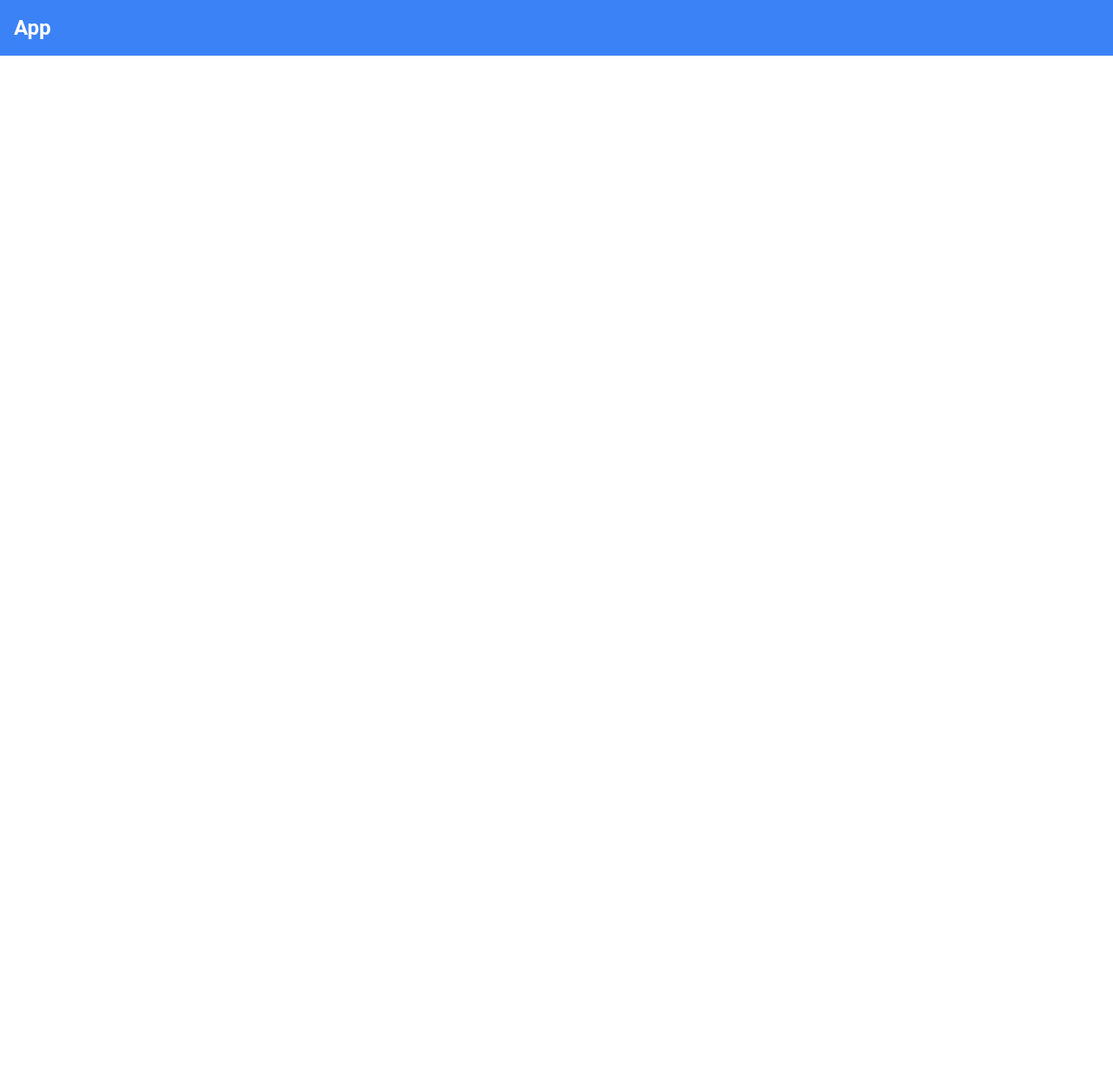
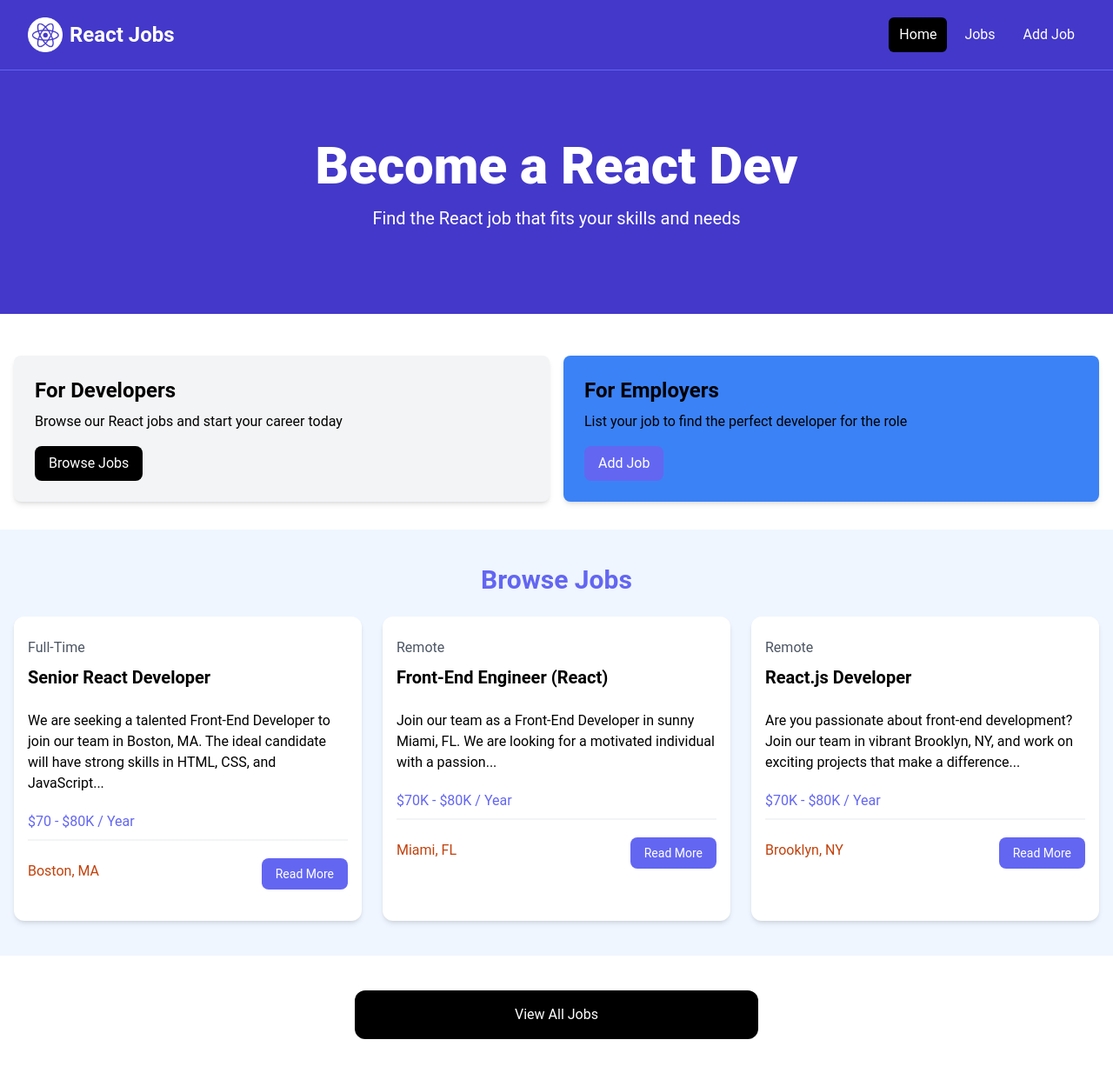
Before and after one commit to Quantumben/reactjs-job, a React (Vite) app: page / in a window 1280 px wide. Shown: the whole page at 87% size. Before the commit the page ends 800 px from the top, so only its background shows below. Built offline with nearby package versions, Linux system fonts and the light colour scheme.

Commit message:
Added Component and component children

```diff
--- a/src/App.jsx
+++ b/src/App.jsx
@@ -1,10 +1,128 @@
 import React from 'react'
+import Navbar from './components/Navbar'
+import Hero from './components/Hero'
+import HomeCards from './components/HomeCards'
 
 const App = () => {
   return (
-    <div className="text-2xl font-bold bg-blue-500 text-white p-4">
-      App
-    </div>
+    <>
+      <Navbar />
+
+      {/* <!-- Hero --> */}
+      <Hero title="Become a React Dev"  subtitle="Find the React job that fits your skills and needs" />
+
+      {/* <!-- Developers and Employers --> */}
+      <HomeCards />
+
+      {/* <!-- Browse Jobs --> */}
+      <section className="bg-blue-50 px-4 py-10">
+        <div className="container-xl lg:container m-auto">
+          <h2 className="text-3xl font-bold text-indigo-500 mb-6 text-center">
+            Browse Jobs
+          </h2>
+          <div className="grid grid-cols-1 md:grid-cols-3 gap-6">
+            {/* <!-- Job Listing 1 --> */}
+            <div className="bg-white rounded-xl shadow-md relative">
+              <div className="p-4">
+                <div className="mb-6">
+                  <div className="text-gray-600 my-2">Full-Time</div>
+                  <h3 className="text-xl font-bold">Senior React Developer</h3>
+                </div>
+
+                <div className="mb-5">
+                  We are seeking a talented Front-End Developer to join our team in Boston, MA. The ideal candidate will have strong skills in HTML, CSS, and JavaScript...
+                </div>
+
+                <h3 className="text-indigo-500 mb-2">$70 - $80K / Year</h3>
+
+                <div className="border border-gray-100 mb-5"></div>
+
+                <div className="flex flex-col lg:flex-row justify-between mb-4">
+                  <div className="text-orange-700 mb-3">
+                    <i className="fa-solid fa-location-dot text-lg"></i>
+                    Boston, MA
+                  </div>
+                  <a
+                    href="job.html"
+                    className="h-[36px] bg-indigo-500 hover:bg-indigo-600 text-white px-4 py-2 rounded-lg text-center text-sm"
+                  >
+                    Read More
+                  </a>
+                </div>
+              </div>
+            </div>
+            {/* <!-- Job Listing 2 --> */}
+            <div className="bg-white rounded-xl shadow-md relative">
+              <div className="p-4">
+                <div className="mb-6">
+                  <div className="text-gray-600 my-2">Remote</div>
+                  <h3 className="text-xl font-bold">Front-End Engineer (React)</h3>
+                </div>
+
+                <div className="mb-5">
+                  Join our team as a Front-End Developer in sunny Miami, FL. We are looking for a motivated individual with a passion...
+                </div>
+
+                <h3 className="text-indigo-500 mb-2">$70K - $80K / Year</h3>
+
+                <div className="border border-gray-100 mb-5"></div>
+
+                <div className="flex flex-col lg:flex-row justify-between mb-4">
+                  <div className="text-orange-700 mb-3">
+                    <i className="fa-solid fa-location-dot text-lg"></i>
+                    Miami, FL
+                  </div>
+                  <a
+                    href="job.html"
+                    className="h-[36px] bg-indigo-500 hover:bg-indigo-600 text-white px-4 py-2 rounded-lg text-center text-sm"
+                  >
+                    Read More
+                  </a>
+                </div>
+              </div>
+            </div>
+            {/* <!-- Job Listing 3 --> */}
+            <div className="bg-white rounded-xl shadow-md relative">
+              <div className="p-4">
+                <div className="mb-6">
+                  <div className="text-gray-600 my-2">Remote</div>
+                  <h3 className="text-xl font-bold">React.js Developer</h3>
+                </div>
+
+                <div className="mb-5">
+                  Are you passionate about front-end development? Join our team in vibrant Brooklyn, NY, and work on exciting projects that make a difference...
+                </div>
+
+                <h3 className="text-indigo-500 mb-2">$70K - $80K / Year</h3>
+
+                <div className="border border-gray-100 mb-5"></div>
+
+                <div className="flex flex-col lg:flex-row justify-between mb-4">
+                  <div className="text-orange-700 mb-3">
+                    <i className="fa-solid fa-location-dot text-lg"></i>
+                    Brooklyn, NY
+                  </div>
+                  <a
+                    href="job.html"
+                    className="h-[36px] bg-indigo-500 hover:bg-indigo-600 text-white px-4 py-2 rounded-lg text-center text-sm"
+                  >
+                    Read More
+                  </a>
+                </div>
+              </div>
+            </div>
+          </div>
+        </div>
+      </section>
+
+      <section className="m-auto max-w-lg my-10 px-6">
+        <a
+          href="jobs.html"
+          className="block bg-black text-white text-center py-4 px-6 rounded-xl hover:bg-gray-700"
+        >View All Jobs</a
+        >
+      </section>
+    </>
   )
 }
 
--- /dev/null
+++ b/src/components/Card.jsx
@@ -0,0 +1,11 @@
+import React from 'react'
+
+const Card = ({ children, bg = "bg-gray-100" }) => {
+  return (
+    <div className={bg + " p-6 rounded-lg shadow-md"}>
+        {children}
+    </div>
+  )
+}
+
+export default Card
--- /dev/null
+++ b/src/components/Hero.jsx
@@ -0,0 +1,24 @@
+import React from 'react'
+
+const Hero = (props) => {
+  return (
+      <section className="bg-indigo-700 py-20 mb-4">
+        <div
+          className="max-w-7xl mx-auto px-4 sm:px-6 lg:px-8 flex flex-col items-center"
+        >
+          <div className="text-center">
+            <h1
+              className="text-4xl font-extrabold text-white sm:text-5xl md:text-6xl"
+            >
+              {props.title}
+            </h1>
+            <p className="my-4 text-xl text-white">
+                {props.subtitle}
+            </p>
+          </div>
+        </div>
+      </section>
+  )
+}
+
+export default Hero
--- /dev/null
+++ b/src/components/HomeCards.jsx
@@ -0,0 +1,40 @@
+import React from 'react'
+import Card from './Card'
+
+const HomeCards = () => {
+    return (
+        <section className="py-4">
+            <div className="container-xl lg:container m-auto">
+                <div className="grid grid-cols-1 md:grid-cols-2 gap-4 p-4 rounded-lg">
+                    <Card>
+                        <h2 className="text-2xl font-bold">For Developers</h2>
+                        <p className="mt-2 mb-4">
+                            Browse our React jobs and start your career today
+                        </p>
+                        <a
+                            href="/jobs.html"
+                            className="inline-block bg-black text-white rounded-lg px-4 py-2 hover:bg-gray-700"
+                        >
+                            Browse Jobs
+                        </a>
+                    </Card>
+
+                    <Card bg="bg-blue-500">
+                        <h2 className="text-2xl font-bold">For Employers</h2>
+                        <p className="mt-2 mb-4">
+                            List your job to find the perfect developer for the role
+                        </p>
+                        <a
+                            href="/add-job.html"
+                            className="inline-block bg-indigo-500 text-white rounded-lg px-4 py-2 hover:bg-indigo-600"
+                        >
+                            Add Job
+                        </a>
+                    </Card>
+                </div>
+            </div>
+        </section>
+    )
+}
+
+export default HomeCards
--- /dev/null
+++ b/src/components/Navbar.jsx
@@ -0,0 +1,49 @@
+import React from 'react'
+import logo from '../assets/images/logo.png'
+
+const Navbar = () => {
+    return (
+            <nav className="bg-indigo-700 border-b border-indigo-500">
+                <div className="mx-auto max-w-7xl px-2 sm:px-6 lg:px-8">
+                    <div className="flex h-20 items-center justify-between">
+                        <div
+                            className="flex flex-1 items-center justify-center md:items-stretch md:justify-start"
+                        >
+                            {/* <!-- Logo --> */}
+                            <a className="flex flex-shrink-0 items-center mr-4" href="/index.html">
+                                <img
+                                    className="h-10 w-auto"
+                                    src={logo}
+                                    alt="React Jobs"
+                                />
+                                <span className="hidden md:block text-white text-2xl font-bold ml-2"
+                                >React Jobs</span
+                                >
+                            </a>
+                            <div className="md:ml-auto">
+                                <div className="flex space-x-2">
+                                    <a
+                                        href="/index.html"
+                                        className="text-white bg-black hover:bg-gray-900 hover:text-white rounded-md px-3 py-2"
+                                    >Home</a
+                                    >
+                                    <a
+                                        href="/jobs.html"
+                                        className="text-white hover:bg-gray-900 hover:text-white rounded-md px-3 py-2"
+                                    >Jobs</a
+                                    >
+                                    <a
+                                        href="/add-job.html"
+                                        className="text-white hover:bg-gray-900 hover:text-white rounded-md px-3 py-2"
+                                    >Add Job</a
+                                    >
+                                </div>
+                            </div>
+                        </div>
+                    </div>
+                </div>
+            </nav>
+    )
+}
+
+export default Navbar
```
Also changed, not shown: src/assets/images/logo.png (added).
